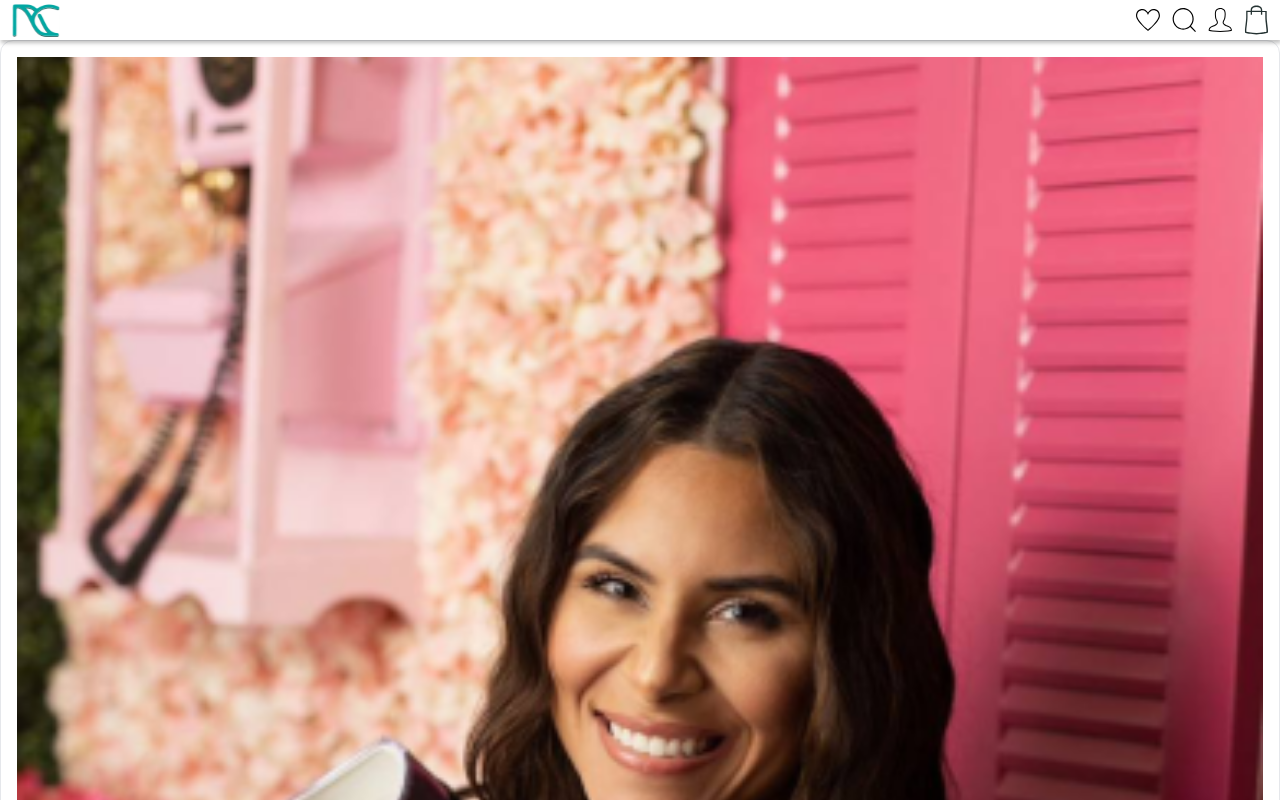
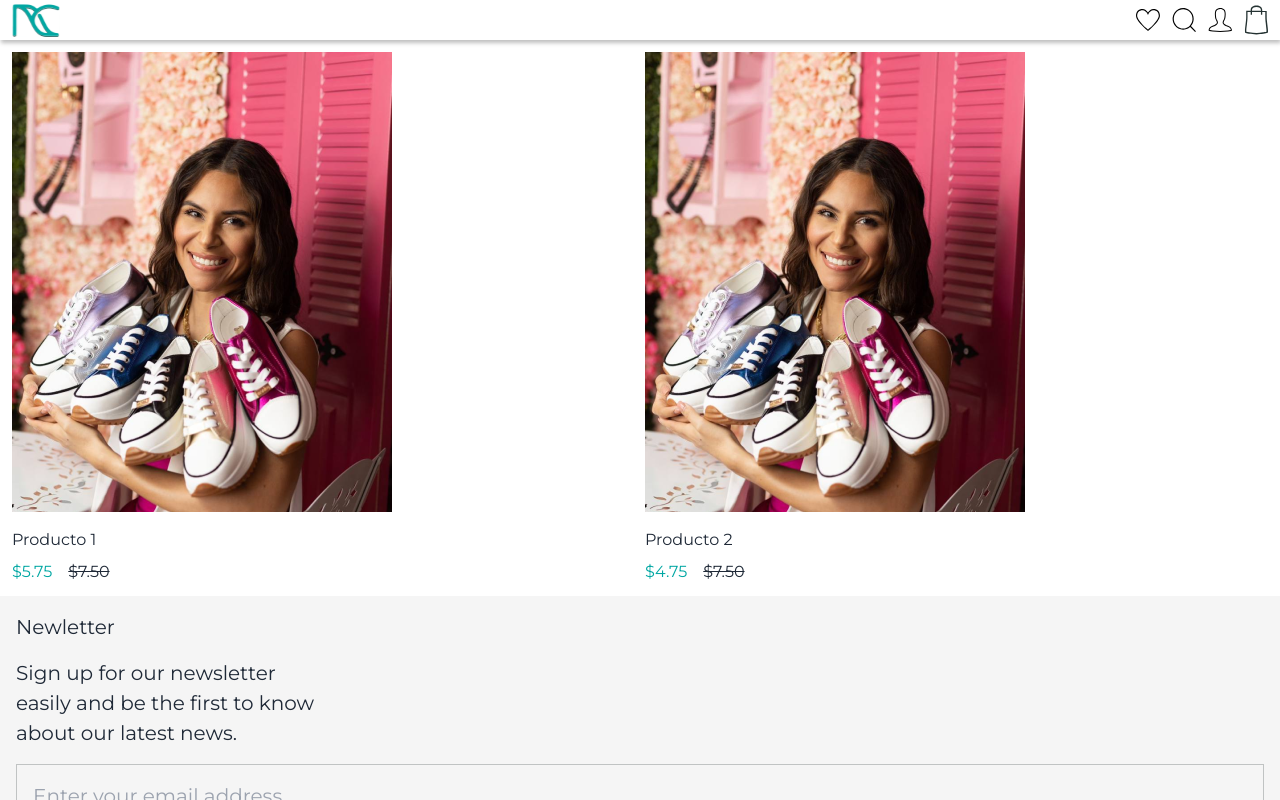
Before and after one commit to rafaelmallquii/nainah-front, a Next.js app: page / in a window 1280 px wide. Shown: the top 800 px of the page. Built offline with nearby package versions, Linux system fonts and the light colour scheme.

Commit message:
CardClassic

```diff
--- a/src/app/page.js
+++ b/src/app/page.js
@@ -1,6 +1,6 @@
 "use client";
 
-import Card from "@/components/card/Card";
+import CardClassic from "@/components/card/CardClassic";
 
 export const metadata = {
   title: "Home",
@@ -10,8 +10,10 @@ export const metadata = {
 
 export default function () {
   return (
-    <main>
-      <Card description="Mostasero" img="/img/cart.png" price={5} priceOld={45} productName="Product 1"/>
+    <main className="gap-[10px] grid grid-cols-2 p-[12px]">
+      <CardClassic img="/img/cart.png" price={5.75} priceOld={7.50} title="Producto 1"/>
+      <CardClassic img="/img/cart.png" price={4.75} priceOld={7.50} title="Producto 2"/>
+
     </main>
   );
 }
--- /dev/null
+++ b/src/app/products/[name]/page.js
@@ -0,0 +1,4 @@
+export default function ({ params: { name } }) {
+  return <div> {name.replace(/-/g, ' ')} </div>;
+
+}
--- /dev/null
+++ b/src/components/card/CardClassic.jsx
@@ -0,0 +1,18 @@
+import { formatPrice } from "@/helpers/helpers";
+
+export default function CardClassic({ img, title, price, priceOld }) {
+  return (
+    <div>
+      <img src={img} alt="Card" />
+
+      <section className=" space-y-2 mt-4">
+        <h4>{title}</h4>
+
+        <div className="space-x-4">
+          <span className="text-secondary">{formatPrice(price)}</span>
+          <span className="line-through">{formatPrice(priceOld)}</span>
+        </div>
+      </section>
+    </div>
+  );
+}
```
